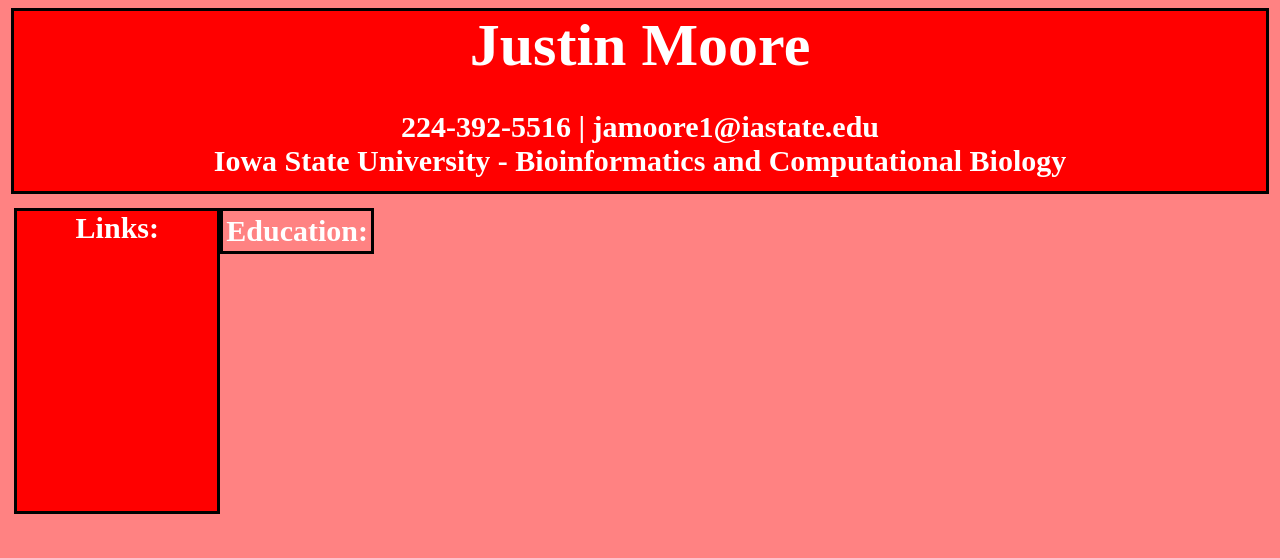
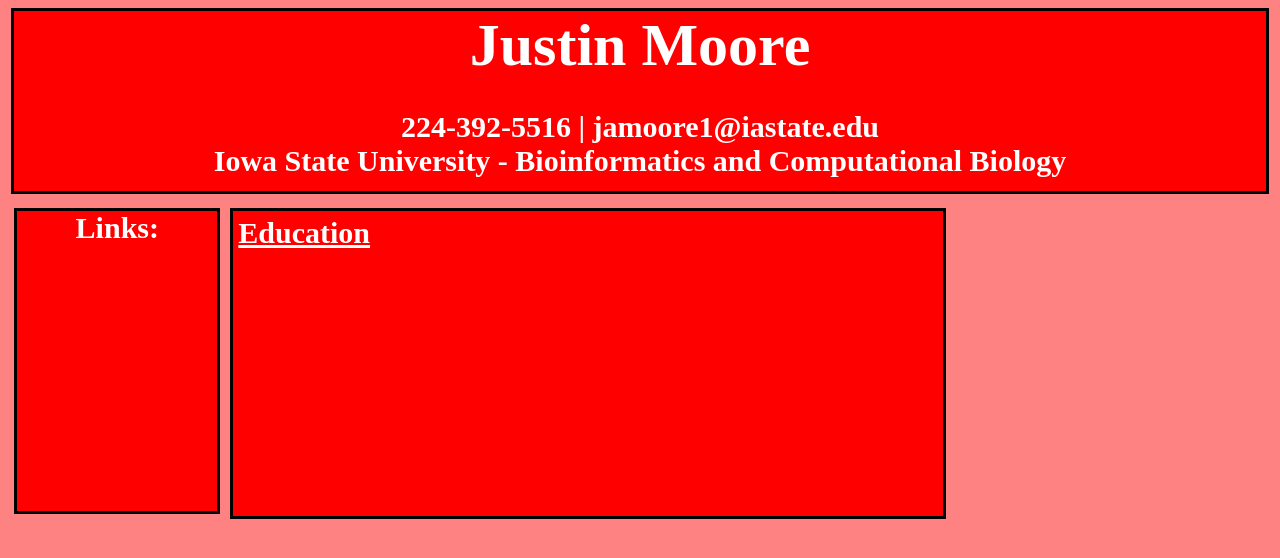
Before and after one commit to JMoore2182/JMoore2182.github.io, a plain HTML site: page index.html in a window 1280 px wide. Drawn offline with Linux system fonts and the light colour scheme.

Commit message:
Second Index commit

```diff
--- a/index.html
+++ b/index.html
@@ -24,9 +24,13 @@
 		.main {
 			float: left;
 			font-size: 30px;
-			padding: 3px;
+			padding: 5px;
 			border: 3px black solid;
-
+			margin-left: 10px;
+			text-align: left;
+			height: 295px;
+			width:700px;
+			background-color: red;
 		}
 		.sidebox {
 			background-color: red;
@@ -55,7 +59,7 @@
 		Links:
 	</div>
 	<div class="main">
-		Education:
+		<u>Education</u>
 	</div>
 </body>
 
```
